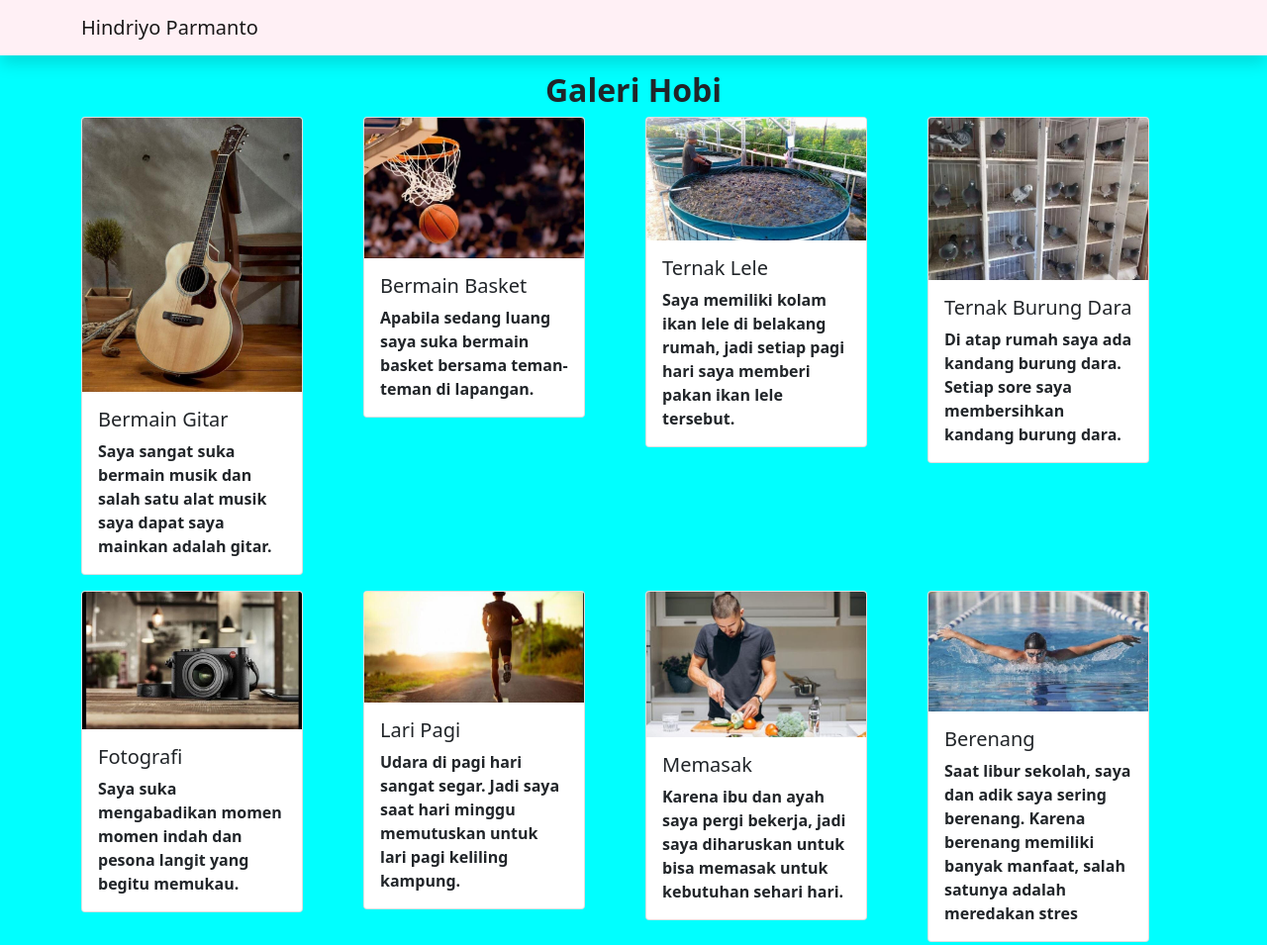
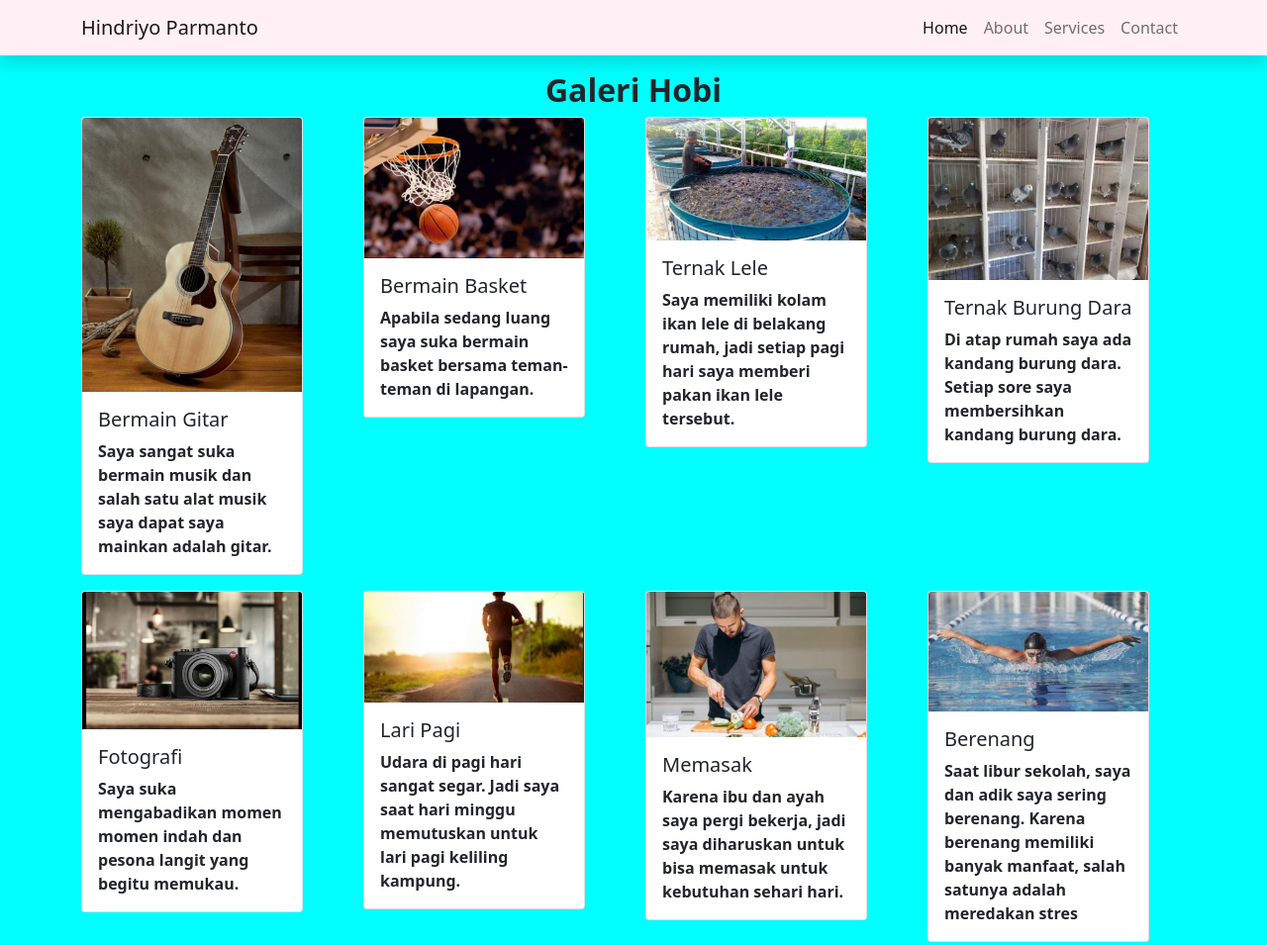
Before and after one commit to hindriyo/hindiryo.github.io, a plain HTML site: page gallery.html in a window 1280 px wide. Shown: the top 955 px of the page at 99% size. Drawn offline with nearby package versions, Linux system fonts and the light colour scheme.

Commit message:
Update gallery.html

```diff
--- a/gallery.html
+++ b/gallery.html
@@ -16,9 +16,29 @@
   <body>
      <!-- Navbar -->
 
-    <nav class="navbar navbar-expand-lg navbar-light shadow" style="background-color: #fff0f5;">
+ <nav class="navbar navbar-expand-lg navbar-light shadow" style="background-color: #fff0f5;">
   <div class="container">
     <a class="navbar-brand" href="#">Hindriyo Parmanto</a>
+    <button class="navbar-toggler" type="button" data-bs-toggle="collapse" data-bs-target="#navbarNav" aria-controls="navbarNav" aria-expanded="false" aria-label="Toggle navigation">
+      <span class="navbar-toggler-icon"></span>
+    </button>
+    <div class="collapse navbar-collapse" id="navbarNav">
+      <ul class="navbar-nav ms-auto">
+        <li class="nav-item">
+          <a class="nav-link active" aria-current="page" href="#home">Home</a>
+        </li>
+        <li class="nav-item">
+          <a class="nav-link" href="#about">About</a>
+        </li>
+        <li class="nav-item">
+          <a class="nav-link" href="#services">Services</a>
+        </li>
+        <li class="nav-item">
+          <a class="nav-link" href="#contact">Contact</a>
+        </li>
+        </li>
+      </ul>
+    </div>
   </div>
 </nav>
 
```
